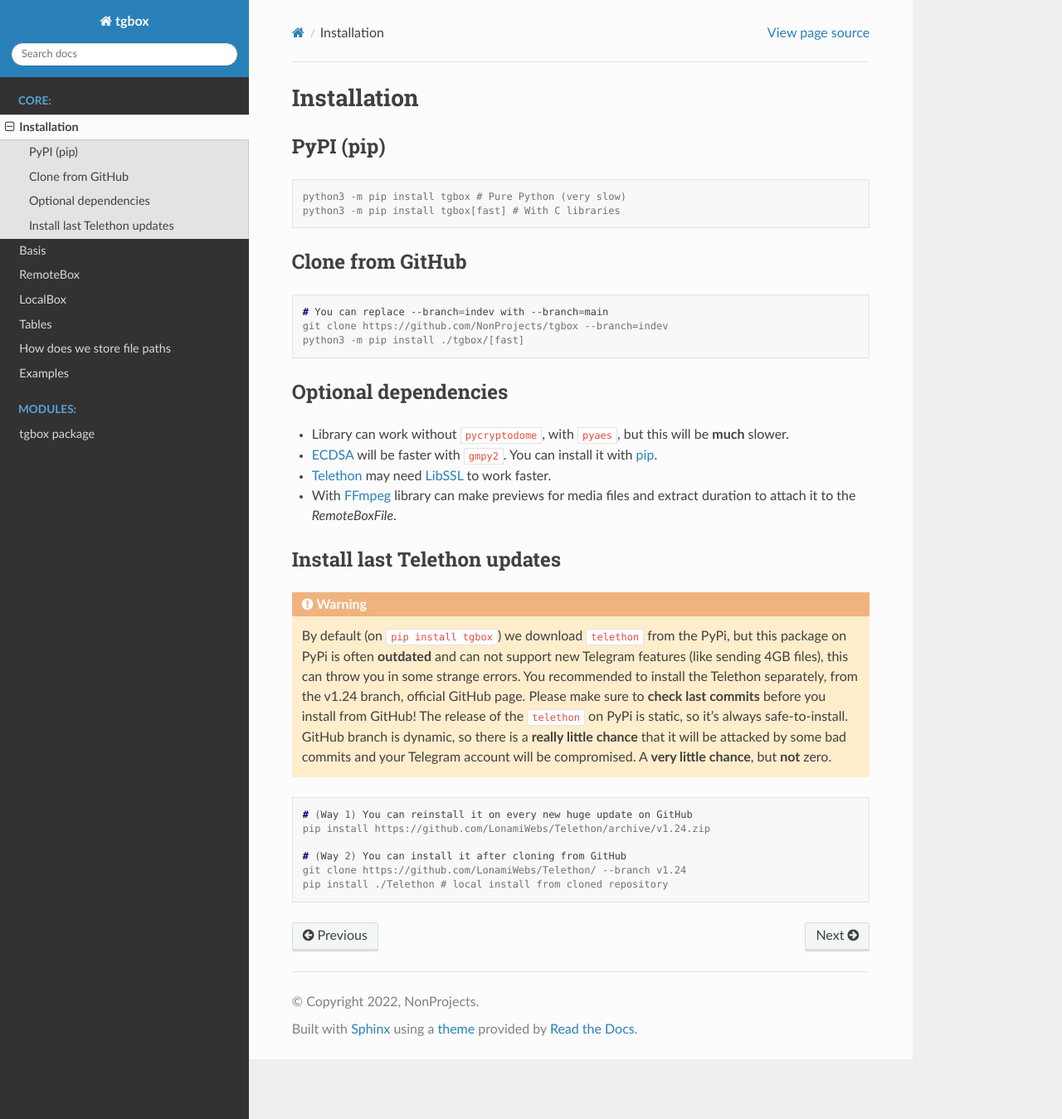
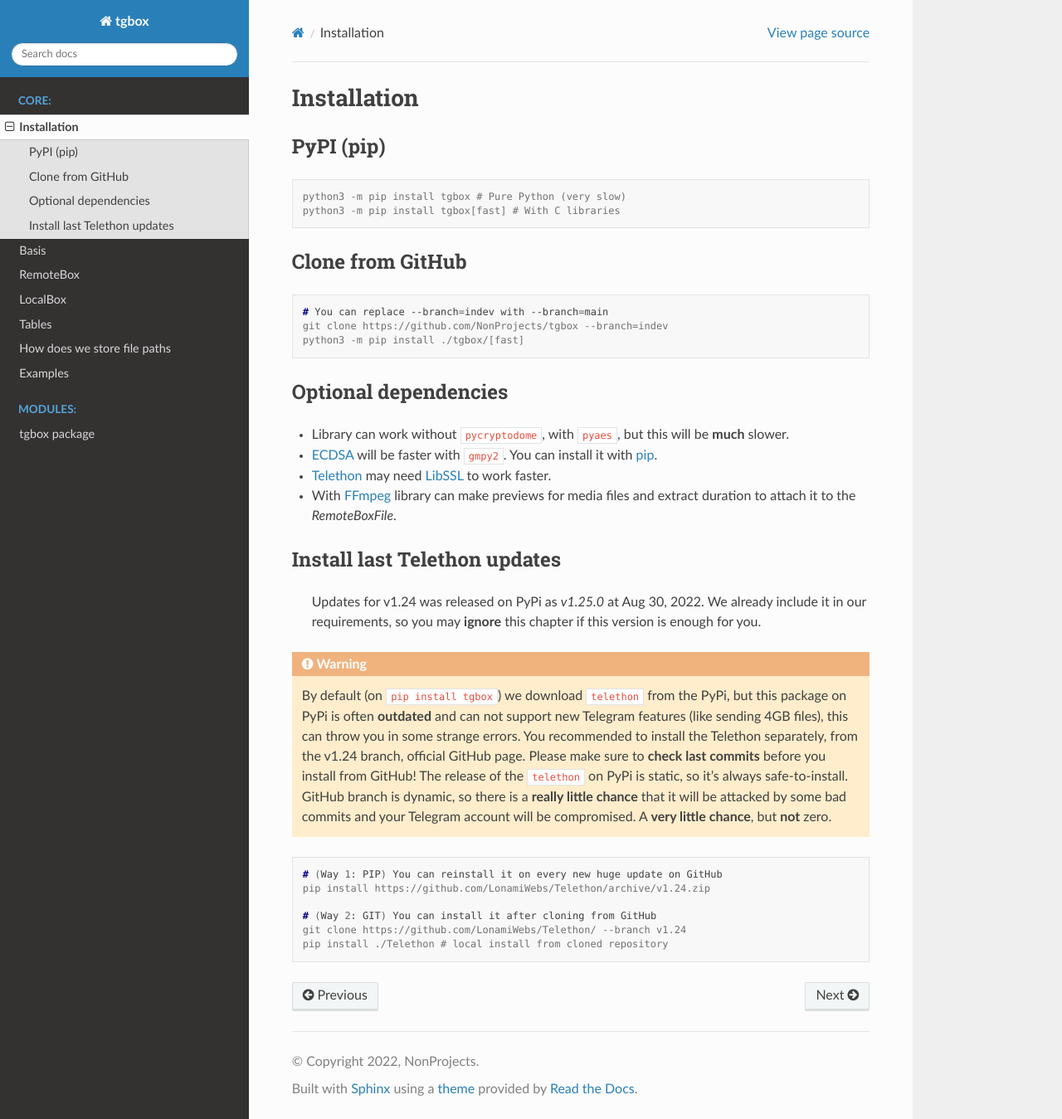
Before and after one commit to NonProjects/tgbox, a Sphinx documentation site: the page built from docs/installation.rst, in a window 1280 px wide and 1349 px high. Shown: the whole window at 83% size. Built offline with Sphinx 7.4.7 and the Read the Docs theme 2.0.0, drawn with Linux system fonts in a browser that asks for light colours.

Commit message:
Update Telethon requirements to v1.25.0

```diff
--- a/docs/installation.rst
+++ b/docs/installation.rst
@@ -29,15 +29,17 @@
 
 Install last Telethon updates
 -----------------------------
+.. epigraph::
+   Updates for v1.24 was released on PyPi as *v1.25.0* at Aug 30, 2022. We already include it in our requirements, so you may **ignore** this chapter if this version is enough for you.
 
 .. warning::
    By default (on ``pip install tgbox``) we download ``telethon`` from the PyPi, but this package on PyPi is often **outdated** and can not support new Telegram features (like sending 4GB files), this can throw you in some strange errors. You recommended to install the Telethon separately, from the v1.24 branch, official GitHub page. Please make sure to **check last commits** before you install from GitHub! The release of the ``telethon`` on PyPi is static, so it's always safe-to-install. GitHub branch is dynamic, so there is a **really little chance** that it will be attacked by some bad commits and your Telegram account will be compromised. A **very little chance**, but **not** zero.
 
 .. code-block:: console
 
-   # (Way 1) You can reinstall it on every new huge update on GitHub
+   # (Way 1: PIP) You can reinstall it on every new huge update on GitHub
    pip install https://github.com/LonamiWebs/Telethon/archive/v1.24.zip
 
-   # (Way 2) You can install it after cloning from GitHub
+   # (Way 2: GIT) You can install it after cloning from GitHub
    git clone https://github.com/LonamiWebs/Telethon/ --branch v1.24
    pip install ./Telethon # local install from cloned repository
--- a/setup.py
+++ b/setup.py
@@ -21,7 +21,7 @@
 
     install_requires = [
         'aiosqlite==0.17.0',
-        'telethon==1.24.0',
+        'telethon==1.25.0',
         'ecdsa==0.16.1',
         'filetype==1.0.8',
         'sphinx-rtd-theme==1.0.0'
```
